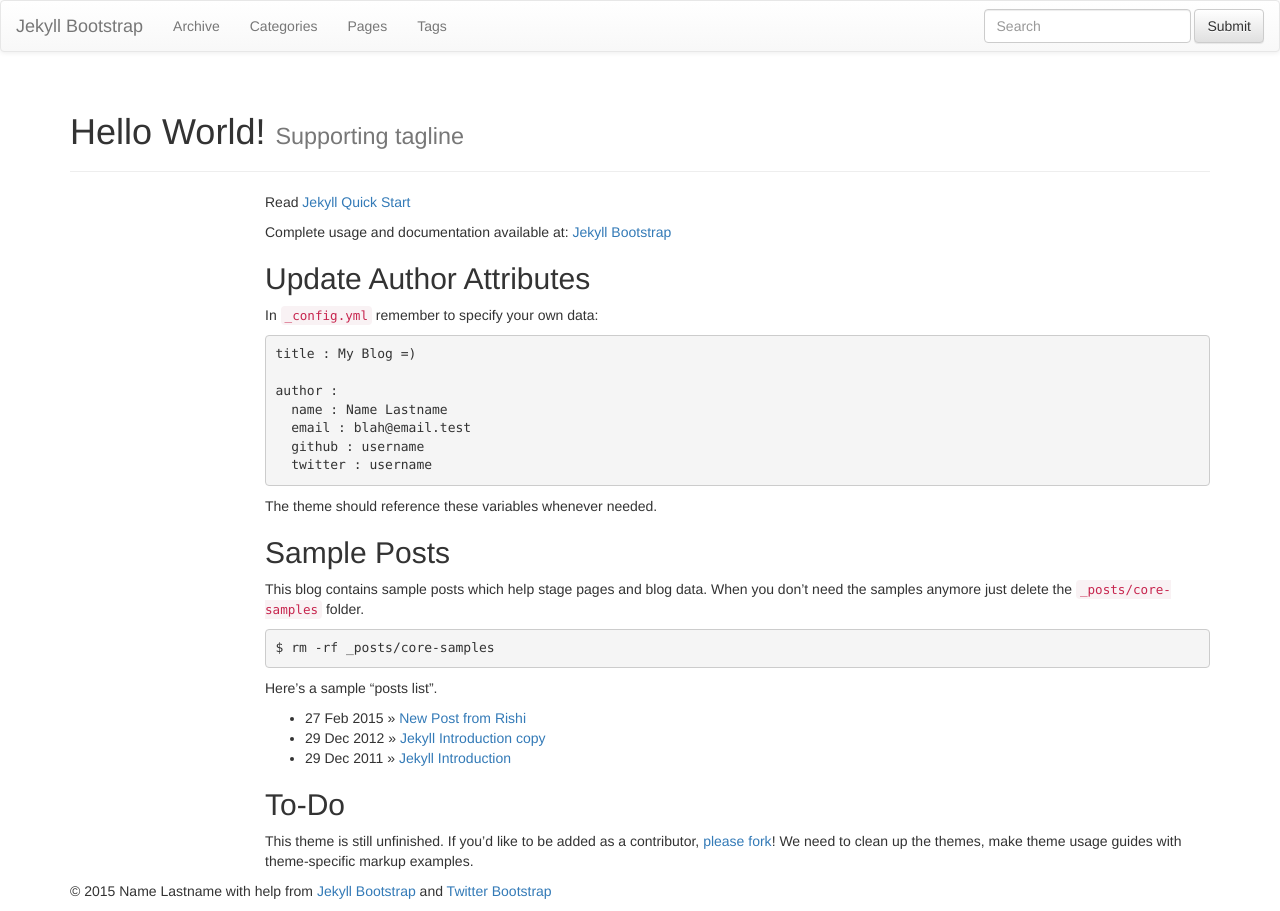
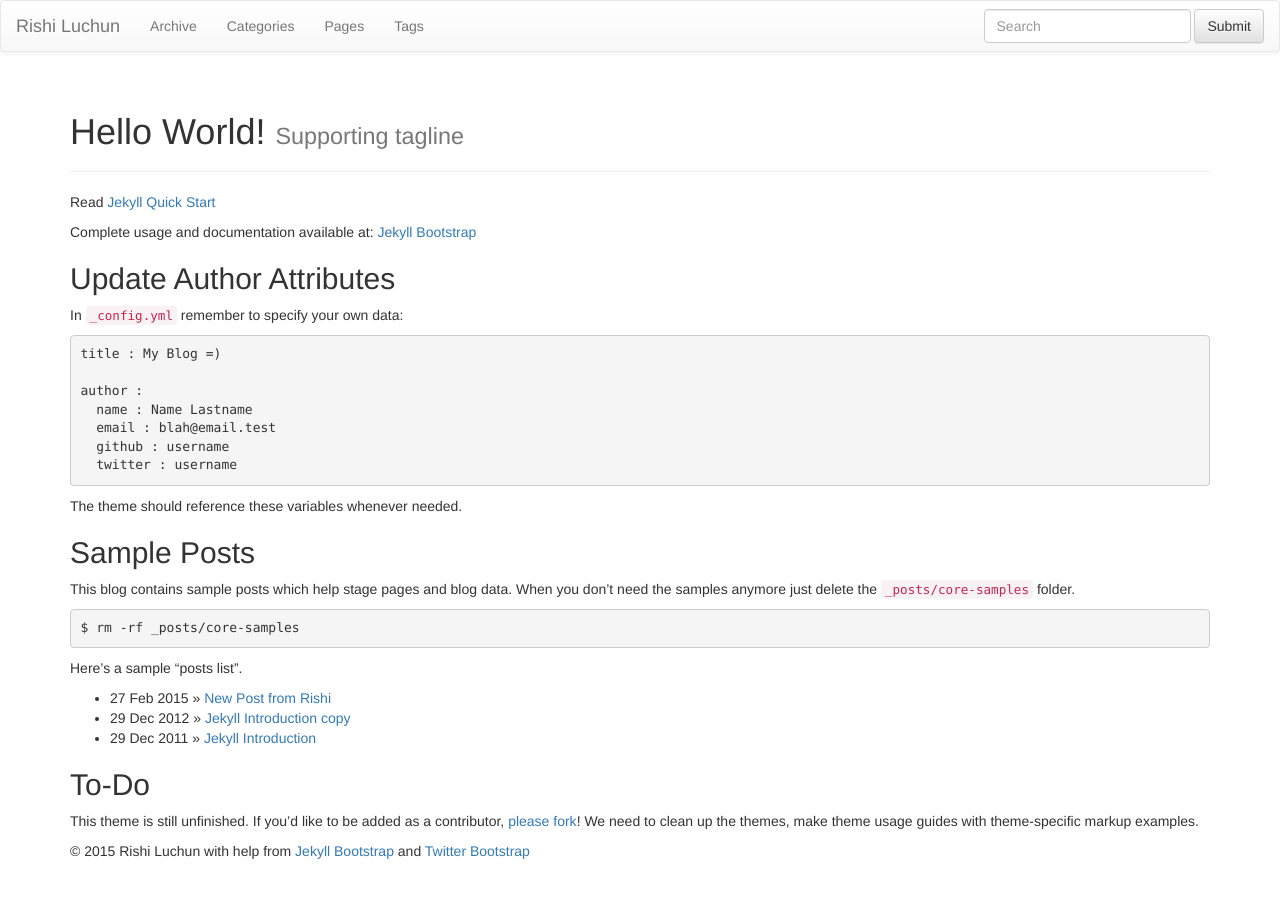
Before and after one commit to rluchun/rluchun.github.io, a Jekyll site: the page built from index.md, in a window 1280 px wide. Built offline with Jekyll 4.4.1, drawn with Linux system fonts in a browser that asks for light colours; nearby versions of some CDN libraries; library files that are not in the unit come from our copies.

Commit message:
Config update

```diff
--- a/_config.yml
+++ b/_config.yml
@@ -8,14 +8,13 @@
 # Themes are encouraged to use these universal variables
 # so be sure to set them if your theme uses them.
 #
-title : Jekyll Bootstrap
-tagline: Site Tagline
+title : Rishi Luchun
+tagline: A Site for Rishi Luchun
 author :
-  name : Name Lastname
-  email : blah@email.test
-  github : username
-  twitter : username
-  feedburner : feedname
+  name : Rishi Luchun
+  email : rishi.luchub@gmail.com
+  github : rluchun
+  twitter : rluchun
 
 # The production_url is only used when full-domain names are needed
 # such as sitemap.txt
@@ -25,7 +24,7 @@
 # Else if you are pushing to username.github.io, replace with your username.
 # Finally if you are pushing to a GitHub project page, include the project name at the end.
 #
-production_url : http://username.github.io
+production_url : http://rluchun.github.io
 
 # All Jekyll-Bootstrap specific configurations are namespaced into this hash
 #
--- a/_includes/themes/bootstrap-3/page.html
+++ b/_includes/themes/bootstrap-3/page.html
@@ -3,7 +3,7 @@
 </div>
 
 <div class="row">
-  <div class="col-xs-12  col-md-offset-2 col-md-10">
+  <div class="col-xs-12">
     {{ content }}
   </div>
 </div>
```
